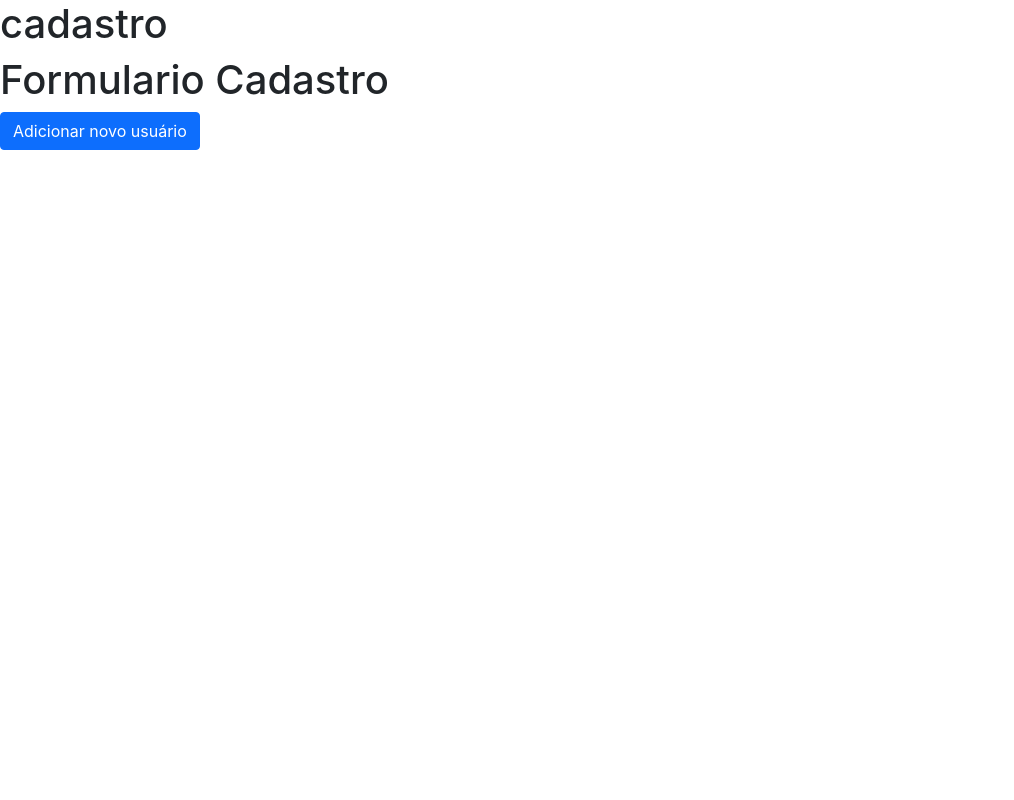
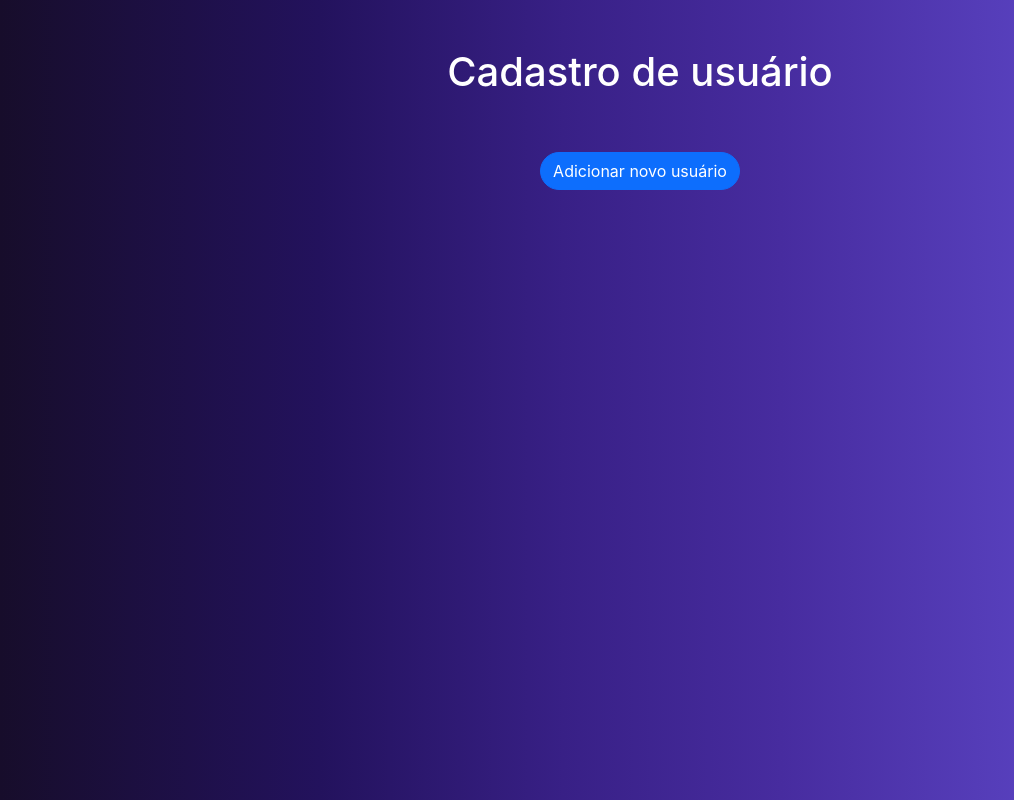
Before and after one commit to marcoscapiberibe/crud_react, a React (Create React App) app: page / in a window 1280 px wide. Shown: the top 800 px of the page, without its empty margins (0-1014 px from the left). Built offline with nearby package versions, Linux system fonts and the light colour scheme.

Commit message:
Estilização inicial dos componentes Cadastro e FormularioCadastro
Estilização inicial dos componentes Cadastro e FormularioCadastro

```diff
--- a/src/App.css
+++ b/src/App.css
@@ -1,3 +1,9 @@
+.app__conteudo {
+  background: linear-gradient(90deg, rgba(23,13,43,1) 0%, rgb(35, 18, 93) 25%, rgb(56, 32, 134) 44%, rgb(71, 44, 159) 61%, rgb(89, 66, 192) 82%);
+  height: 65em;
+  width: 100%;
+}
+
 /* .App {
   text-align: center;
 }
--- a/src/App.js
+++ b/src/App.js
@@ -4,11 +4,8 @@ import FormularioCadastro from './components/FormularioCadastro';
 
 function App() {
   return (<>
-    <div>
+    <div className='app__conteudo'>
       <Cadastro />
-    </div>
-    <div>
-      <FormularioCadastro />
     </div>
     </>
   );
--- a/src/components/Cadastro/Cadastro.css
+++ b/src/components/Cadastro/Cadastro.css
@@ -0,0 +1,15 @@
+.cadastro__conteudo {
+    display: flex;
+    flex-direction: column;
+    align-items: center;
+    justify-content: center;
+}
+
+.cadastro__titulo {
+    margin-top: 3em;
+    color: #ffffff;
+}
+
+.cadastro__btn__modal {
+    padding-top: 3em;
+}
--- a/src/components/Cadastro/index.jsx
+++ b/src/components/Cadastro/index.jsx
@@ -1,9 +1,19 @@
 import React from "react";
+import "../Cadastro/Cadastro.css";
+import FormularioCadastro from "../FormularioCadastro";
 
 
 const Cadastro = () => {
-    return (
-        <h1>cadastro</h1>
+    return (<>
+        <div className="cadastro__conteudo">
+            <div className="cadastro__titulo" >
+                <h1>Cadastro de usuário</h1>
+            </div>
+            <div className="cadastro__btn__modal">
+                <FormularioCadastro />
+            </div>
+        </div>
+    </>
     );
 };
 
--- a/src/components/FormularioCadastro/FormularioCadastro.css
+++ b/src/components/FormularioCadastro/FormularioCadastro.css
@@ -0,0 +1,3 @@
+.button__add {
+    border-radius: 30px;
+}
--- a/src/components/FormularioCadastro/index.jsx
+++ b/src/components/FormularioCadastro/index.jsx
@@ -1,12 +1,12 @@
 import React from "react";
-import { Button } from "bootstrap";
+import "../FormularioCadastro/FormularioCadastro.css";
 
 
 const FormularioCadastro = () => {
     return (<>
-        <h1>Formulario Cadastro</h1>
+        {/* <h1>Formulario Cadastro</h1> */}
 
-        <button type="button" className="btn btn-primary" data-bs-toggle="modal" data-bs-target="#add__modal" data-bs-whatever="@getbootstrap">Adicionar novo usuário</button>
+        <button type="button" className="btn btn-primary button__add" data-bs-toggle="modal" data-bs-target="#add__modal" data-bs-whatever="@getbootstrap">Adicionar novo usuário</button>
 
         <div className="modal fade" id="add__modal" tabindex="-1" aria-labelledby="add__modal__label" aria-hidden="true">
             <div className="modal-dialog">
```
